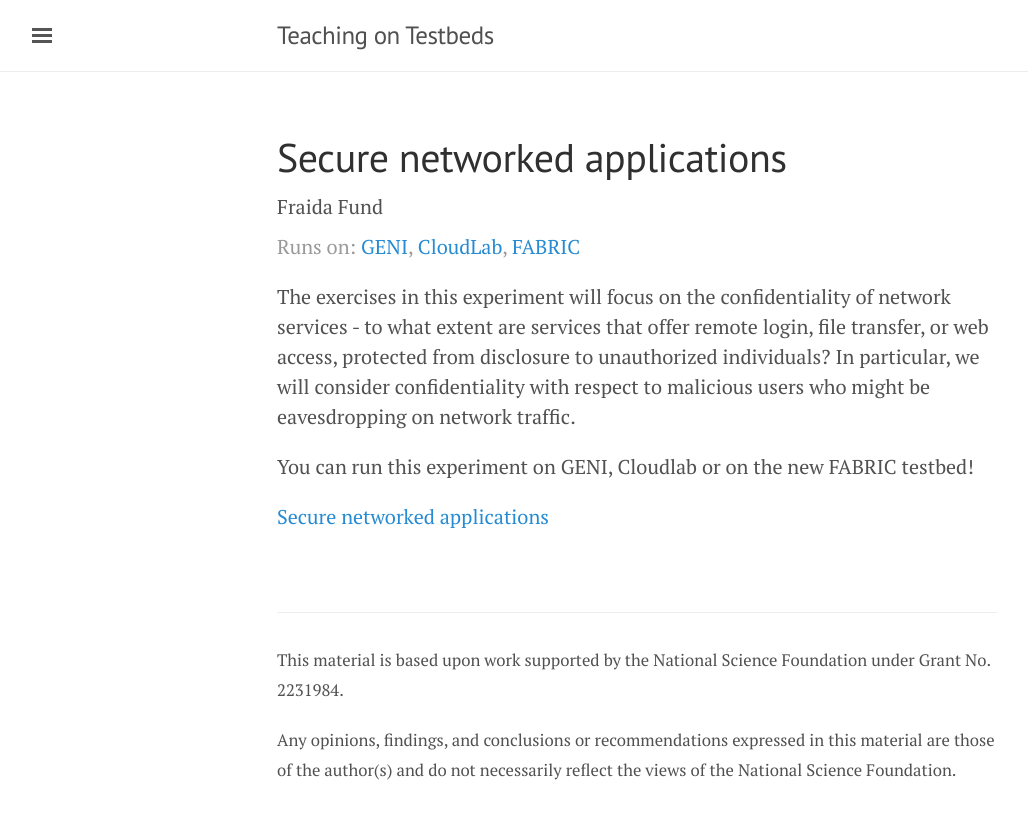
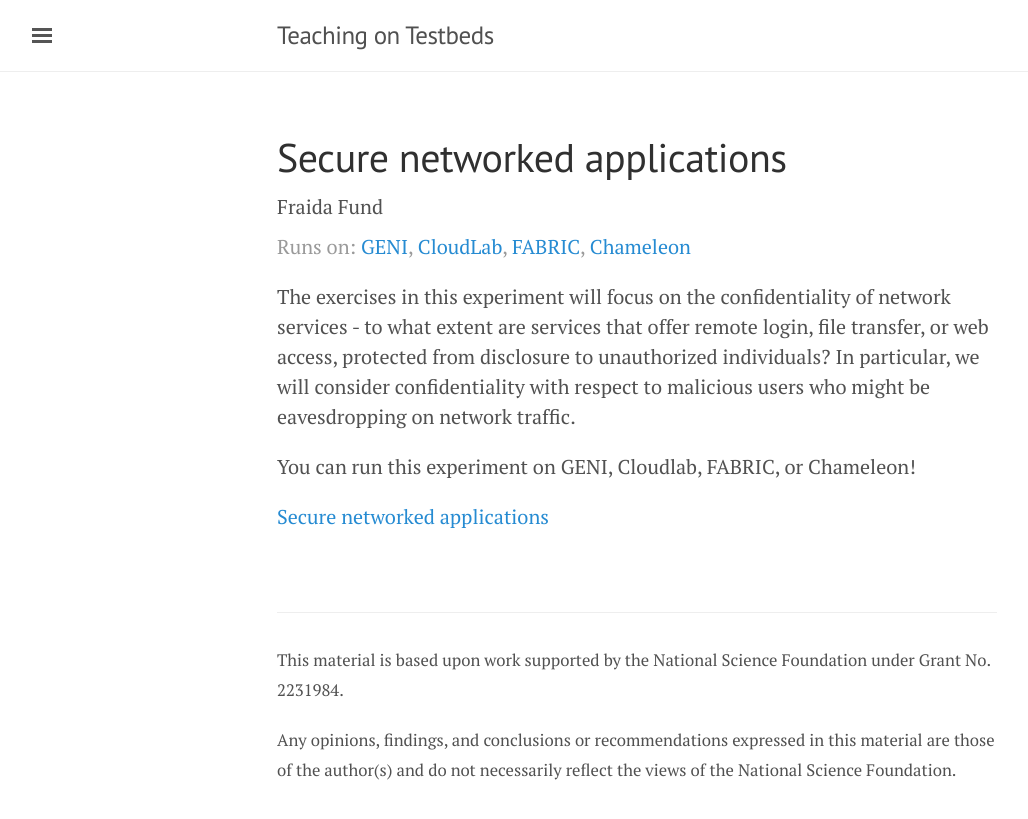
Before and after one commit to teaching-on-testbeds/teaching-on-testbeds.github.io, a Jekyll site: the page built from _posts/2023-03-18-secure-applications.md, in a window 1280 px wide. Shown: the top 819 px of the page, without its empty margins (3-1031 px from the left). Built offline with Jekyll 4.4.1, drawn with Linux system fonts in a browser that asks for light colours.

Commit message:
update secure apps to include chameleon

```diff
--- a/_posts/2023-03-18-secure-applications.md
+++ b/_posts/2023-03-18-secure-applications.md
@@ -2,13 +2,13 @@
 layout: post
 title: Secure networked applications
 author: Fraida Fund
-tags: [geni, cloudlab, fabric]
+tags: [geni, cloudlab, fabric, chameleon]
 ---
 
 
 The exercises in this experiment will focus on the confidentiality of network services - to what extent are services that offer remote login, file transfer, or web access, protected from disclosure to unauthorized individuals? In particular, we will consider confidentiality with respect to malicious users who might be eavesdropping on network traffic.
 
 
-You can run this experiment on GENI, Cloudlab or on the new FABRIC testbed!
+You can run this experiment on GENI, Cloudlab, FABRIC, or Chameleon!
 
 [Secure networked applications](https://witestlab.poly.edu/blog/secure-networked-applications/)
```
Also changed, not shown: _posts/2023-11-23-colab.md (renamed from _posts/2022-11-23-colab.md).
